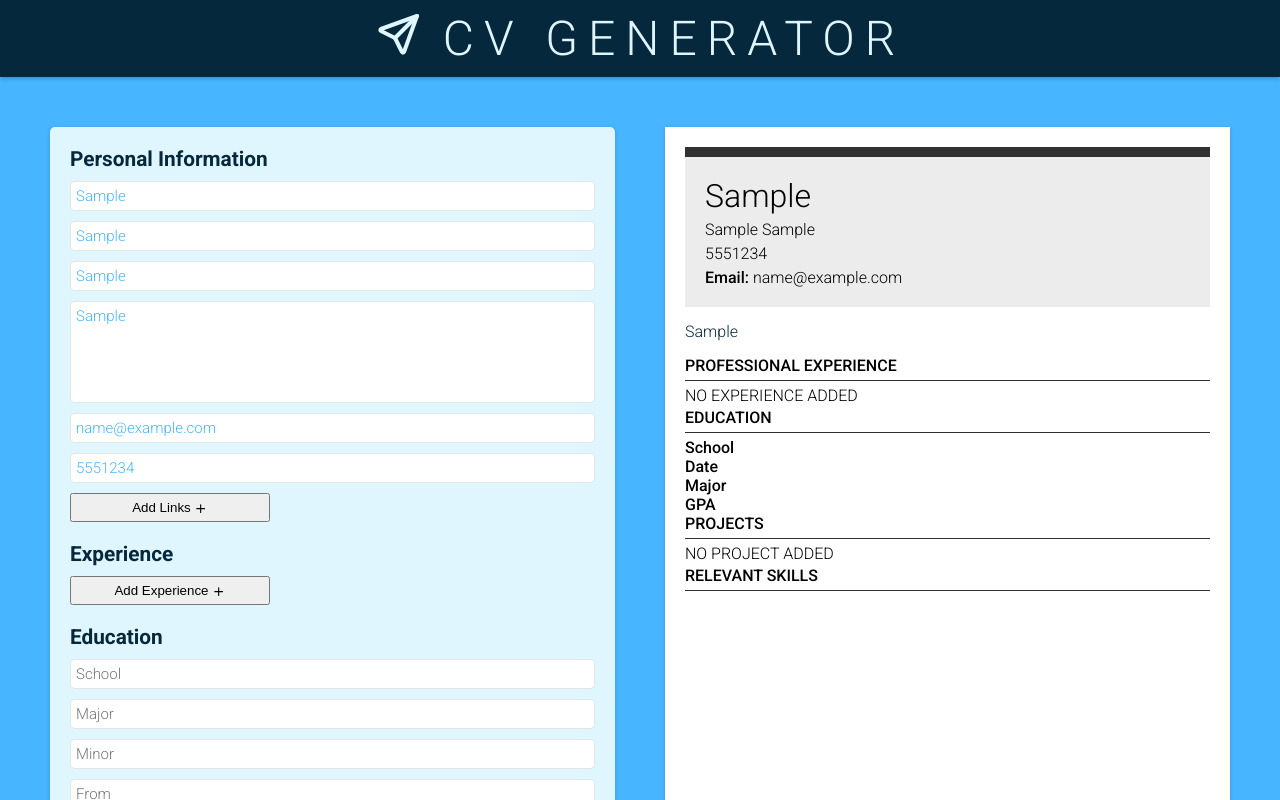
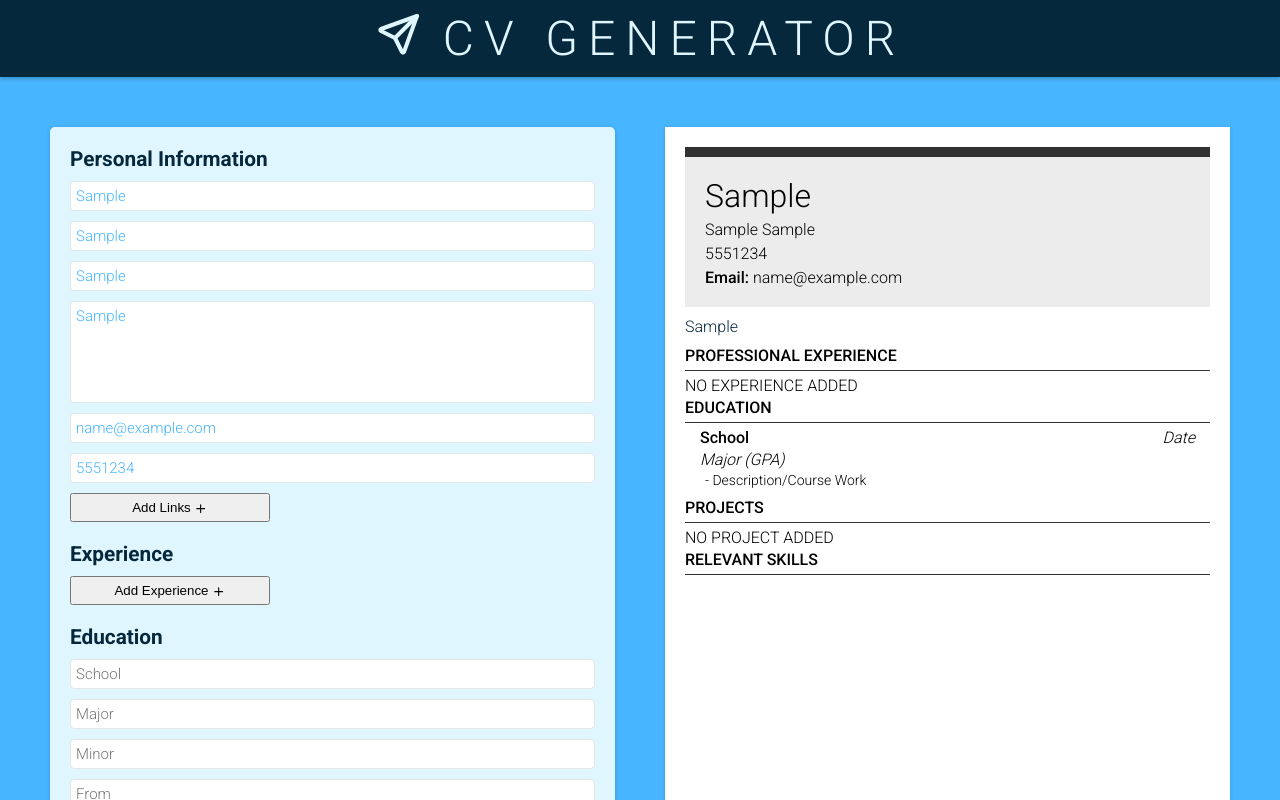
Before and after one commit to asadjawaid/CV-Builder, a React (Create React App) app: page / in a window 1280 px wide. Both pictures are taken after typing "Sample", "Sample", "Sample", "Sample", "name@example.com", "5551234" into the empty fields and a click on the button "Add Education". Shown: the top 800 px of the page. Built offline with nearby package versions, Linux system fonts and the light colour scheme.

Commit message:
Education Preview completed

```diff
--- a/src/components/CVForm/Education.js
+++ b/src/components/CVForm/Education.js
@@ -35,7 +35,7 @@ class Education extends React.Component {
 						name="minor"
 						placeholder="Minor"
 						minLength={5}
-						maxLength={50}
+						maxLength={70}
 						onChange={e => handleEducationInfo(e, educationId)}
 					/>
 					<input
@@ -63,7 +63,13 @@ class Education extends React.Component {
 						max={4}
 						onChange={e => handleEducationInfo(e, educationId)}
 					/>
-					<textarea name="description" rows={5} placeholder="Description"></textarea>
+					<textarea
+						name="description"
+						rows={5}
+						placeholder="Description"
+						onChange={e => handleEducationInfo(e, educationId)}
+						maxLength={300}
+					></textarea>
 					<button onClick={() => removeEducation(educationId)} className="btn remove-btn">
 						Remove Education <TbMinus className="icon minus-icon" />
 					</button>
--- a/src/components/CVPreview/EducationCV.js
+++ b/src/components/CVPreview/EducationCV.js
@@ -3,21 +3,26 @@ import React from 'react';
 export default class EducationCV extends React.Component {
 	render() {
 		const { currentEducation } = this.props;
-		const { id, school, major, from, to, gpa } = currentEducation;
+		const { school, major, minor, from, to, gpa, description } = currentEducation;
 		return (
-			<div>
-				<div>
+			<div className="education-cv-preview">
+				<div className="school-info">
 					<p>{school ? school : 'School'}</p>
 					{from ? (
-						<p>
+						<p id="education-date">
 							{from} - {to ? to : 'Present'}
 						</p>
 					) : (
-						<p>Date</p>
+						<p id="date-info">Date</p>
 					)}
 				</div>
-				<p>{major ? major : 'Major'}</p>
-				<p>{gpa ? gpa : 'GPA'}</p>
+				<p id="major-info">
+					{major ? major : 'Major'} (<span>{gpa ? 'Major GPA: ' + gpa : 'GPA'})</span>
+				</p>
+				{minor ? <p id="minor-info">- {minor}</p> : <></>}
+				<p id="description-info">
+					- {description ? 'Course work/Description: ' + description : 'Description/Course Work'}
+				</p>
 			</div>
 		);
 	}
--- a/src/components/Container.js
+++ b/src/components/Container.js
@@ -139,9 +139,11 @@ class Container extends React.Component {
 			id: uniqid(),
 			school: '',
 			major: '',
+			minor: '',
 			from: '',
 			to: '',
-			gpa: ''
+			gpa: '',
+			description: ''
 		};
 
 		this.setState({
--- a/src/styles/componentStyles.css
+++ b/src/styles/componentStyles.css
@@ -218,7 +218,7 @@ Preview Header Styles
 }
 
 .cv-preview-description {
-	margin: 15px 0;
+	margin: 10px 0;
 	font-weight: 200;
 	color: #06283d;
 }
@@ -230,9 +230,7 @@ Preview Header Styles
 }
 
 .cv-preview-experience .cv-preview-current-experience {
-	/* background-color: lightcoral; */
-	padding: 3px 20px;
-	margin-bottom: 10px;
+	padding: 3px 15px;
 }
 
 #company-name,
@@ -259,6 +257,42 @@ Preview Header Styles
 	font-weight: lighter;
 	font-style: italic;
 }
+
+/* Education preview css */
+.education-cv-preview {
+	/* background-color: blue; */
+	padding: 0px 15px;
+	margin-bottom: 10px;
+}
+
+.education-cv-preview * {
+	margin-bottom: 3px;
+}
+
+.education-cv-preview .school-info {
+	/* background-color: green; */
+	display: flex;
+	justify-content: space-between;
+}
+
+.education-cv-preview .school-info * {
+	margin-bottom: 0;
+}
+
+#minor-info,
+#description-info {
+	padding-left: 5px;
+	font-size: 14px;
+	font-weight: lighter;
+}
+
+#education-date,
+#major-info,
+#date-info {
+	font-style: italic;
+	font-weight: lighter;
+}
+/* Project preview css */
 
 /* Media Queries */
 /* Extra small devices (phones, 600px and down) */
```
